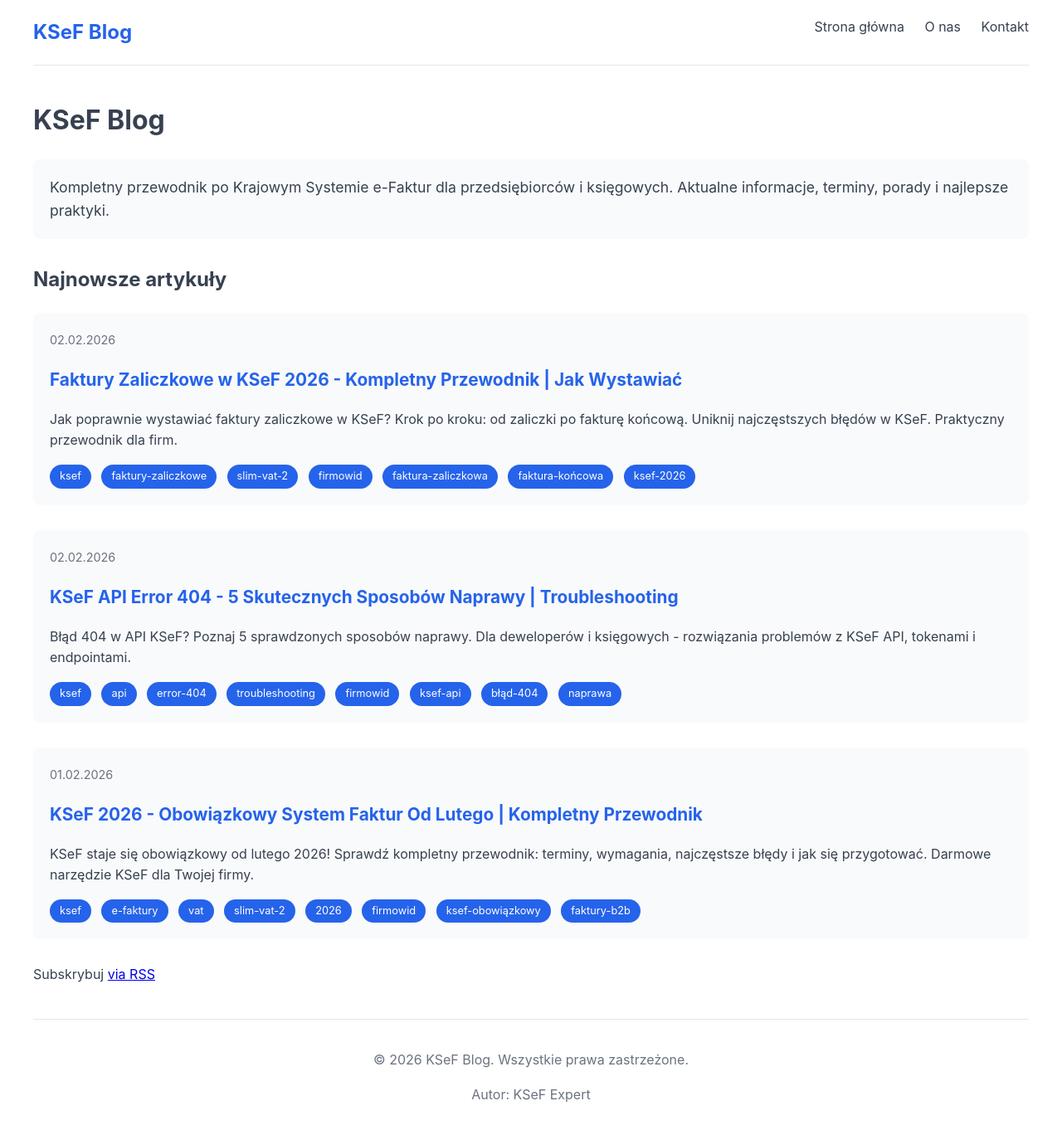
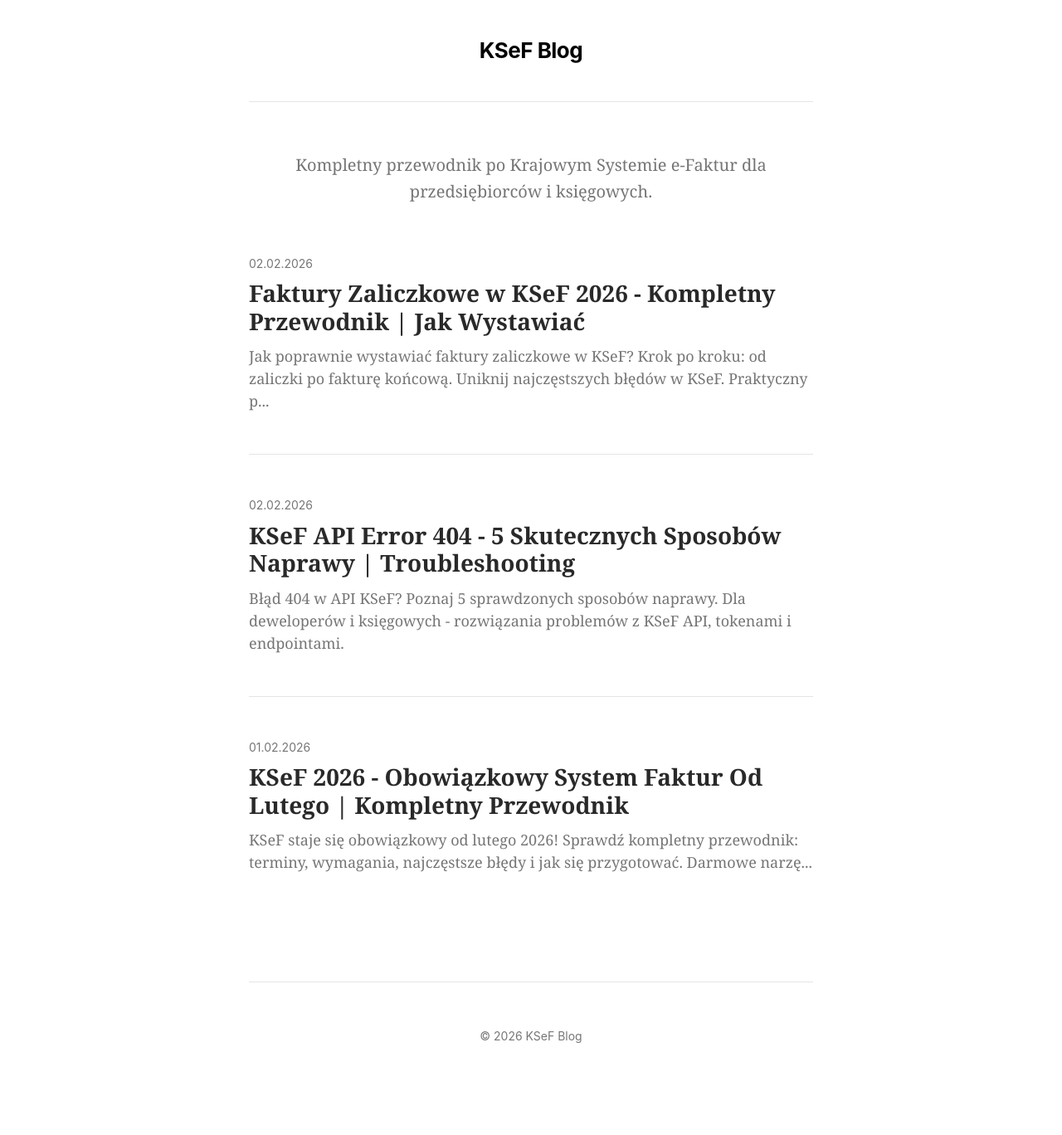
Before and after one commit to manfredpasm-crypto/ksef-blog, a Jekyll site: the page built from index.html, in a window 1280 px wide. Shown: the whole page at 83% size. Built offline with Jekyll 4.4.1, drawn with Linux system fonts in a browser that asks for light colours; the list of posts is cut into pages by our own code; after the commit the page ends 1315 px from its top, so only the background shows below that.

Commit message:
Simplify to Medium style - clean design, fixed navigation, removed broken links

```diff
--- a/_layouts/default.html
+++ b/_layouts/default.html
@@ -6,36 +6,15 @@
     <title>{% if page.title %}{{ page.title | escape }} | {{ site.title }}{% else %}{{ site.title | escape }}{% endif %}</title>
     <meta name="description" content="{{ page.excerpt | default: site.description | strip_html | normalize_whitespace | truncate: 160 | escape }}">
 
-    <!-- SEO -->
     {% seo %}
 
-    <!-- Open Graph -->
-    <meta property="og:type" content="{% if page.title %}article{% else %}website{% endif %}">
-    <meta property="og:title" content="{% if page.title %}{{ page.title | escape }}{% else %}{{ site.title | escape }}{% endif %}">
-    <meta property="og:description" content="{{ page.excerpt | default: site.description | strip_html | normalize_whitespace | truncate: 160 | escape }}">
-    <meta property="og:url" content="{{ page.url | absolute_url }}">
-    <meta property="og:site_name" content="{{ site.title }}">
-
-    <!-- Twitter Card -->
-    <meta name="twitter:card" content="summary_large_image">
-    <meta name="twitter:title" content="{% if page.title %}{{ page.title | escape }}{% else %}{{ site.title | escape }}{% endif %}">
-    <meta name="twitter:description" content="{{ page.excerpt | default: site.description | strip_html | normalize_whitespace | truncate: 160 | escape }}">
-
-    <!-- Styles -->
-    <link rel="stylesheet" href="{{ '/assets/css/style.css' | relative_url }}">
-
-    <!-- Feed -->
-    <link rel="alternate" type="application/rss+xml" title="{{ site.title | escape }}" href="{{ '/feed.xml' | relative_url }}">
+    <link rel="stylesheet" href="/ksef-blog/assets/css/style.css">
+    <link rel="alternate" type="application/rss+xml" title="{{ site.title | escape }}" href="/ksef-blog/feed.xml">
 </head>
 <body>
     <header class="site-header">
         <div class="wrapper">
-            <a class="site-title" href="{{ '/' | relative_url }}">{{ site.title | escape }}</a>
-            <nav class="site-nav">
-                <a href="{{ '/' | relative_url }}">Strona główna</a>
-                <a href="{{ '/o-nas/' | relative_url }}">O nas</a>
-                <a href="{{ '/kontakt/' | relative_url }}">Kontakt</a>
-            </nav>
+            <a class="site-title" href="/ksef-blog/">{{ site.title | escape }}</a>
         </div>
     </header>
 
@@ -47,8 +26,7 @@
 
     <footer class="site-footer">
         <div class="wrapper">
-            <p>&copy; {{ site.time | date: '%Y' }} {{ site.title | escape }}. Wszystkie prawa zastrzeżone.</p>
-            <p>Autor: {{ site.author.name }}</p>
+            <p>&copy; {{ site.time | date: '%Y' }} {{ site.title | escape }}</p>
         </div>
     </footer>
 </body>
--- a/assets/css/style.css
+++ b/assets/css/style.css
@@ -1,131 +1,144 @@
-/* KSeF Blog - Custom Styles */
-
-:root {
-  --primary-color: #2563eb;
-  --secondary-color: #1e40af;
-  --text-color: #374151;
-  --light-bg: #f9fafb;
-  --border-color: #e5e7eb;
-}
+/* KSeF Blog - Medium Style */
 
 body {
-  font-family: -apple-system, BlinkMacSystemFont, "Segoe UI", Roboto, sans-serif;
+  font-family: Georgia, Cambria, "Times New Roman", Times, serif;
+  font-size: 20px;
   line-height: 1.6;
-  color: var(--text-color);
-  max-width: 1200px;
+  color: rgba(0, 0, 0, 0.84);
+  max-width: 680px;
   margin: 0 auto;
   padding: 0 20px;
+  background: #fff;
 }
 
 .site-header {
-  border-bottom: 1px solid var(--border-color);
-  padding: 20px 0;
-  margin-bottom: 40px;
+  padding: 40px 0;
+  text-align: center;
+  border-bottom: 1px solid rgba(0,0,0,0.1);
+  margin-bottom: 60px;
 }
 
 .site-title {
-  font-size: 1.5rem;
-  font-weight: bold;
-  color: var(--primary-color);
+  font-family: -apple-system, BlinkMacSystemFont, "Segoe UI", sans-serif;
+  font-size: 26px;
+  font-weight: 700;
+  color: #000;
   text-decoration: none;
+  letter-spacing: -0.5px;
 }
 
-.site-nav {
-  float: right;
-}
-
-.site-nav a {
-  margin-left: 20px;
-  color: var(--text-color);
-  text-decoration: none;
-}
-
-.site-nav a:hover {
-  color: var(--primary-color);
+.page-content {
+  min-height: 400px;
 }
 
 .post-list {
   list-style: none;
   padding: 0;
+  margin: 0;
 }
 
 .post-list li {
-  margin-bottom: 30px;
-  padding: 20px;
-  background: var(--light-bg);
-  border-radius: 8px;
+  margin-bottom: 50px;
+  padding-bottom: 50px;
+  border-bottom: 1px solid rgba(0,0,0,0.1);
+}
+
+.post-list li:last-child {
+  border-bottom: none;
 }
 
 .post-meta {
-  color: #6b7280;
-  font-size: 0.9rem;
+  color: rgba(0, 0, 0, 0.54);
+  font-family: -apple-system, sans-serif;
+  font-size: 14px;
+  margin-bottom: 8px;
 }
 
 .post-link {
-  color: var(--primary-color);
+  color: rgba(0, 0, 0, 0.84);
   text-decoration: none;
-  font-size: 1.3rem;
+  font-size: 28px;
+  font-weight: 700;
+  line-height: 1.2;
+  display: block;
+  margin-bottom: 12px;
 }
 
 .post-link:hover {
-  text-decoration: underline;
+  color: #000;
 }
 
-.tag {
-  display: inline-block;
-  background: var(--primary-color);
-  color: white;
-  padding: 4px 12px;
-  border-radius: 20px;
-  font-size: 0.8rem;
-  margin-right: 8px;
+.post-excerpt {
+  color: rgba(0, 0, 0, 0.54);
+  font-size: 18px;
+  line-height: 1.5;
+  margin: 0;
 }
 
 .post-content h2 {
-  color: var(--secondary-color);
-  margin-top: 40px;
-  border-bottom: 2px solid var(--border-color);
-  padding-bottom: 10px;
+  font-family: -apple-system, sans-serif;
+  font-size: 24px;
+  font-weight: 700;
+  margin-top: 50px;
+  margin-bottom: 20px;
+  color: rgba(0, 0, 0, 0.84);
 }
 
 .post-content h3 {
-  color: var(--primary-color);
+  font-family: -apple-system, sans-serif;
+  font-size: 20px;
+  font-weight: 600;
   margin-top: 30px;
+  color: rgba(0, 0, 0, 0.84);
 }
 
-.post-content ul {
-  padding-left: 20px;
+.post-content p {
+  margin-bottom: 30px;
+}
+
+.post-content ul, .post-content ol {
+  margin-bottom: 30px;
+  padding-left: 30px;
 }
 
 .post-content li {
-  margin-bottom: 8px;
+  margin-bottom: 12px;
+}
+
+.post-content a {
+  color: inherit;
+  text-decoration: underline;
+  text-decoration-color: rgba(0,0,0,0.3);
+}
+
+.post-content a:hover {
+  text-decoration-color: rgba(0,0,0,0.6);
 }
 
 .site-footer {
-  border-top: 1px solid var(--border-color);
-  padding: 20px 0;
-  margin-top: 40px;
+  margin-top: 80px;
+  padding: 40px 0;
   text-align: center;
-  color: #6b7280;
+  color: rgba(0, 0, 0, 0.54);
+  font-family: -apple-system, sans-serif;
+  font-size: 14px;
+  border-top: 1px solid rgba(0,0,0,0.1);
 }
 
 .intro {
-  font-size: 1.1rem;
-  background: var(--light-bg);
-  padding: 20px;
-  border-radius: 8px;
-  margin-bottom: 30px;
+  font-size: 20px;
+  color: rgba(0, 0, 0, 0.54);
+  margin-bottom: 60px;
+  text-align: center;
 }
 
 @media (max-width: 600px) {
-  .site-nav {
-    float: none;
-    display: block;
-    margin-top: 10px;
+  body {
+    font-size: 18px;
+    padding: 0 16px;
   }
 
-  .site-nav a {
-    margin-left: 0;
-    margin-right: 15px;
+  .post-link {
+    font-size: 24px;
   }
 }
--- a/index.html
+++ b/index.html
@@ -3,35 +3,19 @@ layout: default
 ---
 
 <div class="home">
-  <h1 class="page-heading">KSeF Blog</h1>
-
   <p class="intro">
     Kompletny przewodnik po Krajowym Systemie e-Faktur dla przedsiębiorców i księgowych.
-    Aktualne informacje, terminy, porady i najlepsze praktyki.
   </p>
-
-  <h2>Najnowsze artykuły</h2>
 
   <ul class="post-list">
     {% for post in site.posts %}
       <li>
-        <span class="post-meta">{{ post.date | date: "%d.%m.%Y" }}</span>
-        <h3>
-          <a class="post-link" href="{{ post.url | relative_url }}">
-            {{ post.title | escape }}
-          </a>
-        </h3>
+        <div class="post-meta">{{ post.date | date: "%d.%m.%Y" }}</div>
+        <a class="post-link" href="/ksef-blog{{ post.url }}">{{ post.title | escape }}</a>
         {% if post.excerpt %}
-          <p>{{ post.excerpt }}</p>
+          <p class="post-excerpt">{{ post.excerpt | strip_html | truncate: 150 }}</p>
         {% endif %}
-        <div class="post-tags">
-          {% for tag in post.tags %}
-            <span class="tag">{{ tag }}</span>
-          {% endfor %}
-        </div>
       </li>
     {% endfor %}
   </ul>
-
-  <p class="rss-subscribe">Subskrybuj <a href="{{ '/feed.xml' | relative_url }}">via RSS</a></p>
 </div>
```
